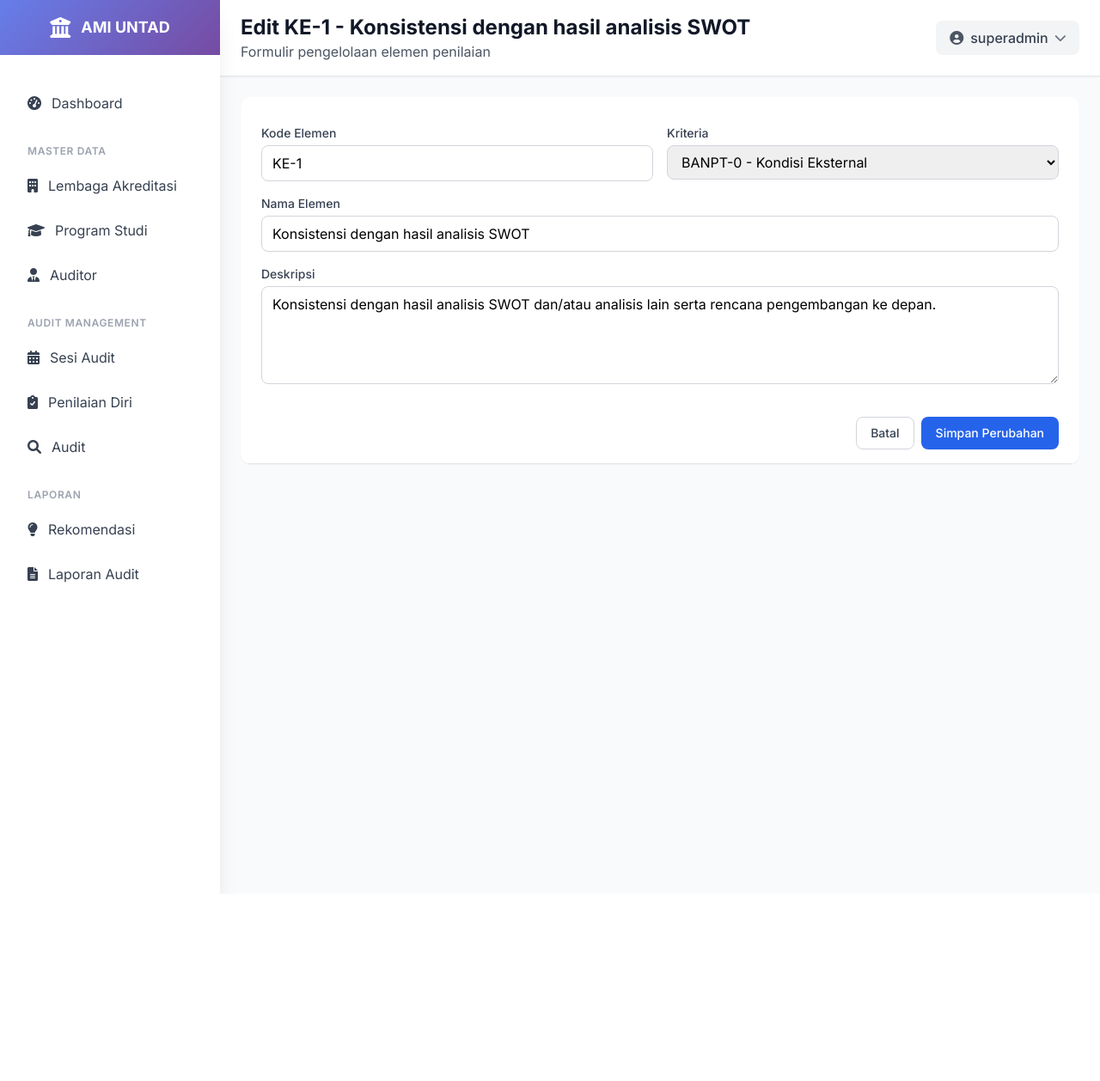
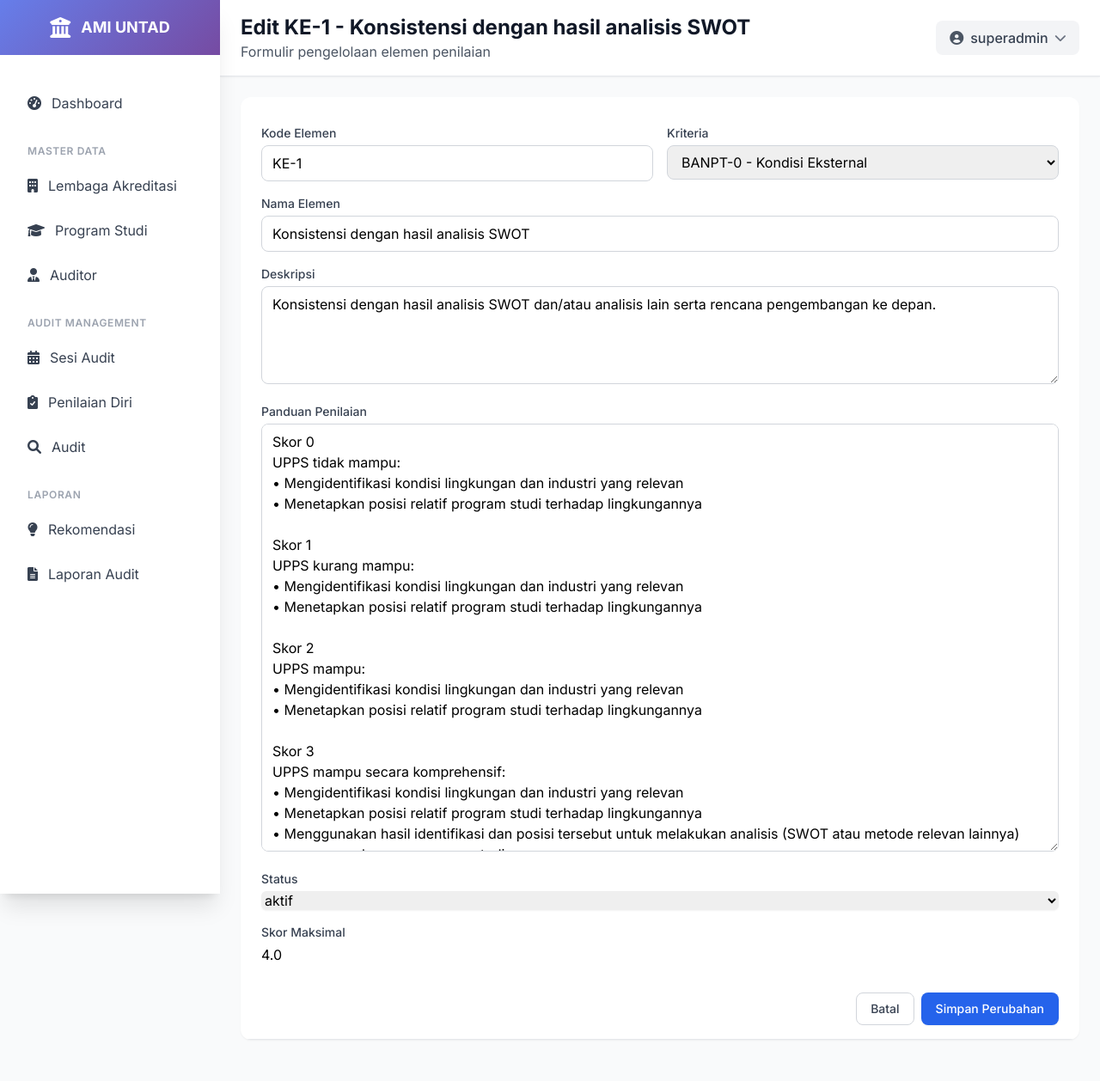
Before and after one commit to mahatirnajar/sipmi, a Django app: page /elemen/1/edit/ in a window 1280 px wide. Shown: the whole page at 86% size. Before the commit the page ends 1040 px from the top, so only its background shows below. Run offline with Django 5.2, Linux system fonts and the light colour scheme; a user stored in the database is signed in; data comes from the database, SQL or seed files in the repository; both versions use the stored data as it was after the commit; parts of the project's set-up code (start-up, migrations or seed data) failed here and were passed over; some libraries are stand-ins or nearby versions.

Commit message:
update field form elemen

```diff
--- a/ami/forms.py
+++ b/ami/forms.py
@@ -125,7 +125,7 @@ class ElemenForm(forms.ModelForm):
     """Form untuk model Elemen"""
     class Meta:
         model = Elemen
-        fields = ['kriteria', 'kode', 'nama', 'deskripsi']
+        fields = '__all__'
         widgets = {
             'kriteria': forms.Select(attrs={
                 'class': 'w-full border border-gray-300 rounded-lg px-3 py-2 focus:outline-none focus:ring-2 focus:ring-blue-500 focus:border-blue-500'
@@ -142,7 +142,19 @@ class ElemenForm(forms.ModelForm):
                 'class': 'w-full border border-gray-300 rounded-lg px-3 py-2 focus:outline-none focus:ring-2 focus:ring-blue-500 focus:border-blue-500',
                 'rows': 4,
                 'placeholder': 'Deskripsi lengkap elemen'
-            })
+            }),
+            'panduan': forms.Textarea(attrs={
+                'class': 'w-full border border-gray-300 rounded-lg px-3 py-2 focus:outline-none focus:ring-2 focus:ring-blue-500 focus:border-blue-500',
+                'rows': 20,
+                'placeholder': 'Panduan Indikator Penilaian '
+            }),
+            'skor_maksimal': forms.NumberInput(attrs={
+                'class':  'form-control',
+                'placeholder': 'Skor Maksimal'
+            }),
+             'status': forms.Select(attrs={
+                'class': 'form-select mt-1 block w-full rounded-md border-gray-300 shadow-sm focus:border-blue-500 focus:ring-blue-500'
+            }),
         }
 
     def __init__(self, *args, **kwargs):
@@ -259,7 +271,7 @@ class PenilaianDiriForm(forms.ModelForm):
         fields = ['elemen', 'skor', 'komentar', 'status']
         widgets = {
             'elemen': forms.Select(attrs={'class': 'form-control', 'readonly': 'readonly'}),
-            'skor': forms.NumberInput(attrs={'class': 'form-control', 'min': '0', 'max': '4', 'step': '0.01'}),
+            'skor': forms.NumberInput(attrs={'class': 'form-control'}),
             'komentar': forms.Textarea(attrs={'rows': 3, 'class': 'form-control'}),
             'status': forms.Select(attrs={'class': 'form-control'}),
         }
--- a/ami/views.py
+++ b/ami/views.py
@@ -1096,13 +1096,16 @@ def elemen_create(request, kriteria_id=None):
         return HttpResponseForbidden("Anda tidak memiliki izin untuk mengakses halaman ini.")
 
     kriteria = None
-    print(kriteria)
     if kriteria_id:
         kriteria = get_object_or_404(Kriteria, pk=kriteria_id)
 
+    print(kriteria)
+
     if request.method == 'POST':
+        print("masuk post")
         form = ElemenForm(request.POST)
         if form.is_valid():
+            print("valid")
             elemen = form.save()
             messages.success(request, f'Elemen "{elemen.nama}" berhasil dibuat.')
             return redirect('ami:kriteria_detail', pk=kriteria_id)
@@ -1125,8 +1128,10 @@ def elemen_update(request, pk):
 
     elemen = get_object_or_404(Elemen, pk=pk)
     if request.method == 'POST':
+        print("masuk post")
         form = ElemenForm(request.POST, instance=elemen)
         if form.is_valid():
+            print("valid")
             elemen = form.save()
             messages.success(request, f'Elemen "{elemen.nama}" berhasil diperbarui.')
             return redirect('ami:kriteria_detail', pk=elemen.kriteria.id)
--- a/templates/ami/elemen_form.html
+++ b/templates/ami/elemen_form.html
@@ -56,9 +56,30 @@
                     <p class="mt-1 text-xs text-red-600">{{ form.deskripsi.errors.0 }}</p>
                     {% endif %}
                 </div>
+                <div>
+                    <label for="{{ form.panduan.id_for_label }}" class="block text-sm font-medium text-gray-700 mb-1">Panduan Penilaian</label>
+                    {{ form.panduan }}
+                    {% if form.panduan.errors %}
+                    <p class="mt-1 text-xs text-red-600">{{ form.panduan.errors.0 }}</p>
+                    {% endif %}
+                </div>
+                <div>
+                    <label for="{{ form.status.id_for_label }}" class="block text-sm font-medium text-gray-700 mb-1">Status</label>
+                    {{ form.status }}
+                    {% if form.status.errors %}
+                    <p class="mt-1 text-sm text-red-600">{{ form.status.errors }}</p>
+                    {% endif %}
+                </div>
+                <div>
+                    <label for="{{ form.skor_maksimal.id_for_label }}" class="block text-sm font-medium text-gray-700 mb-1">Skor Maksimal</label>
+                    {{ form.skor_maksimal }}
+                    {% if form.skor_maksimal.errors %}
+                    <p class="mt-1 text-xs text-red-600">{{ form.skor_maksimal.errors.0 }}</p>
+                    {% endif %}
+                </div>
 
                 <div class="flex flex-col sm:flex-row sm:justify-end space-y-2 sm:space-y-0 sm:space-x-2 pt-4">
-                    <a href="{% if kriteria %}{% url 'ami:kriteria_detail' kriteria.id %}{% else %}{% url 'ami:elemen_list' %}{% endif %}" class="w-full sm:w-auto px-4 py-2 border border-gray-300 rounded-lg text-sm font-medium text-gray-700 bg-white hover:bg-gray-50">
+                    <a href="{% url 'ami:kriteria_detail' kriteria.id %}" class="w-full sm:w-auto px-4 py-2 border border-gray-300 rounded-lg text-sm font-medium text-gray-700 bg-white hover:bg-gray-50">
                         Batal
                     </a>
                     <button type="submit" class="w-full sm:w-auto px-4 py-2 border border-transparent rounded-lg shadow-sm text-sm font-medium text-white bg-blue-600 hover:bg-blue-700">
```
Also changed, not shown: db.sqlite3.
